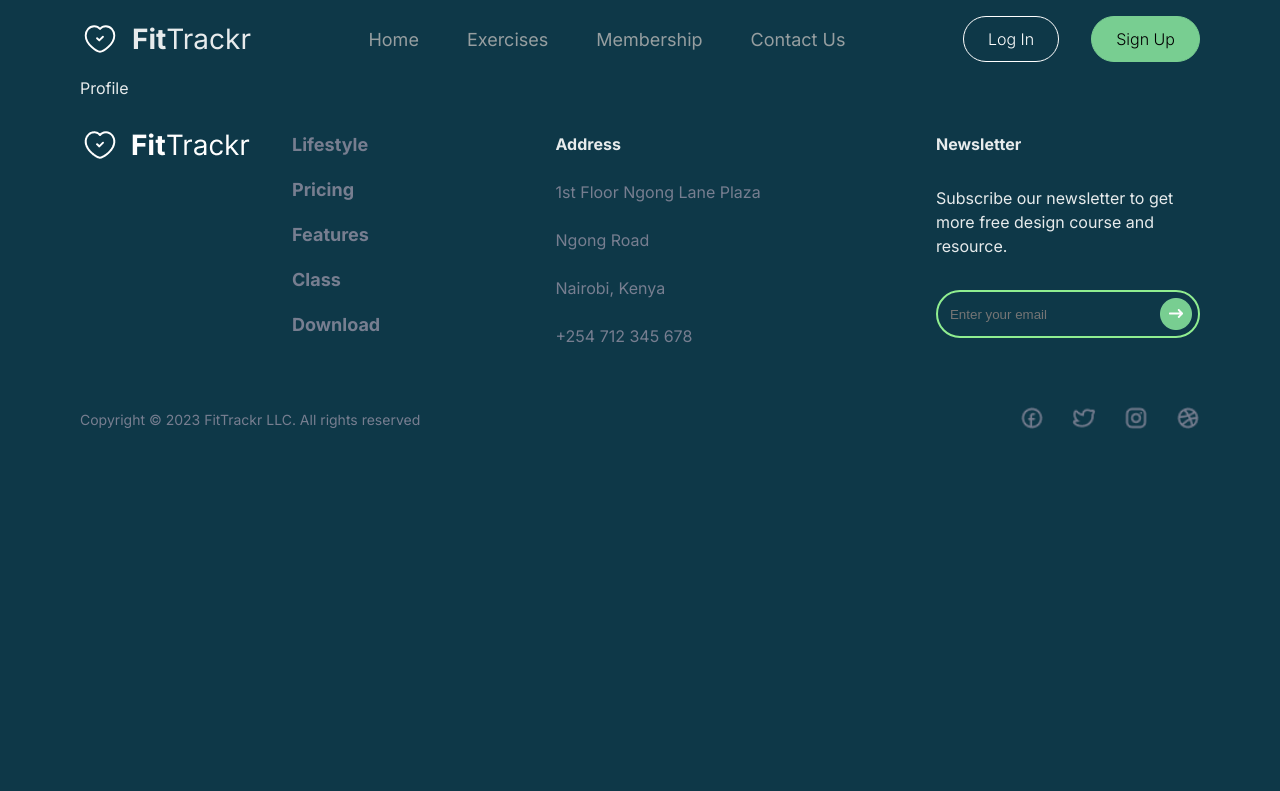
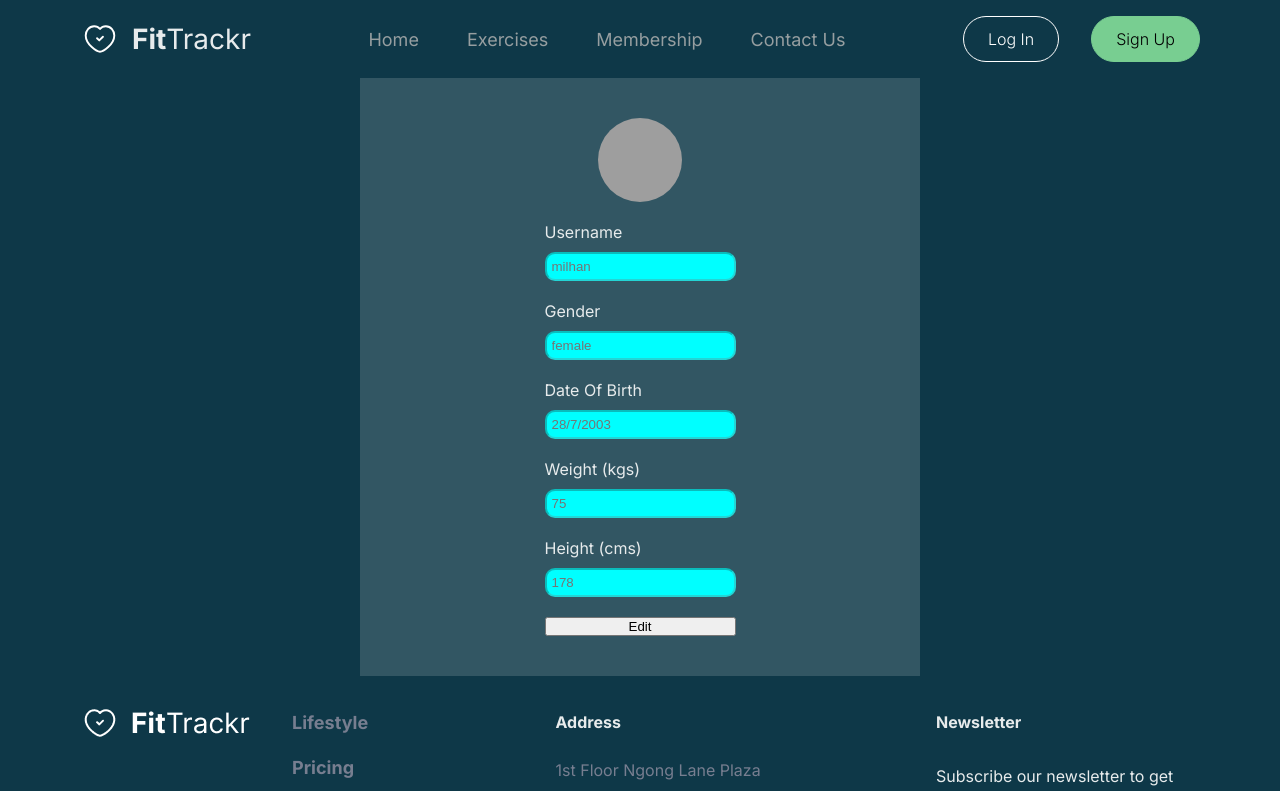
Before and after one commit to Ase020/fitTrackr-client, a React (Vite) app: page /profile in a window 1280 px wide. Shown: the top 791 px of the page. Built offline with nearby package versions, Linux system fonts and the light colour scheme; grey boxes are pictures that could not be loaded; a web font is replaced by a local one.

Commit message:
added some functionalities

```diff
--- a/src/pages/profile/Profile.jsx
+++ b/src/pages/profile/Profile.jsx
@@ -1,7 +1,55 @@
-import "./profile.css";
+import { useState } from 'react';
+import './profile.css';
 
 const Profile = () => {
-  return <div>Profile</div>;
+  const [editMode, setEditMode] = useState(false);
+  return (
+    <div className="profile-wrapper">
+      <div className="profile-container">
+        <img
+          className="profile-pic"
+          src="https://cdn.pixabay.com/photo/2015/04/19/08/32/marguerite-729510_1280.jpg"
+        />
+        <div className="profile-info">
+          <div className="one-info">
+            <p>Username</p>
+            <input
+              className="input"
+              placeholder="milhan"
+              disabled={!editMode}
+            />
+          </div>
+          <div className="one-info">
+            <p>Gender</p>
+            <input
+              className="input"
+              placeholder="female"
+              disabled={!editMode}
+            />
+          </div>
+          <div className="one-info">
+            <p>Date Of Birth</p>
+            <input
+              className="input"
+              placeholder="28/7/2003"
+              disabled={!editMode}
+            />
+          </div>
+          <div className="one-info">
+            <p>Weight (kgs)</p>
+            <input className="input" placeholder="75" disabled={!editMode} />
+          </div>
+          <div className="one-info">
+            <p>Height (cms)</p>
+            <input className="input" placeholder="178" disabled={!editMode} />
+          </div>
+          <button onClick={() => setEditMode(!editMode)}>
+            {editMode ? 'Save' : 'Edit'}
+          </button>
+        </div>
+      </div>
+    </div>
+  );
 };
 
 export default Profile;
```
